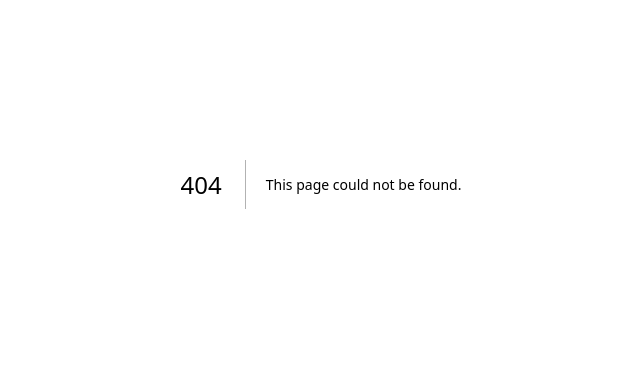
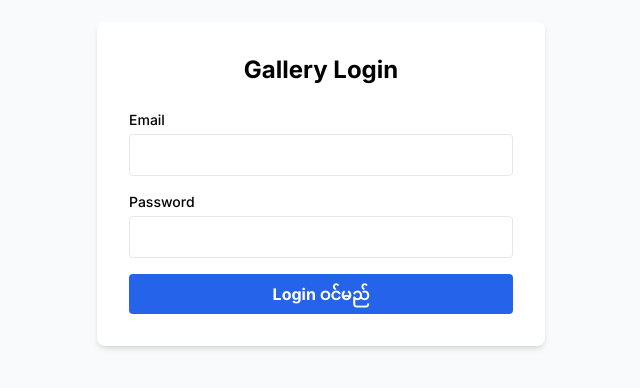
Before and after one commit to amazingmedia/my-photo-gallery, a Next.js app: page /login in a window 1280 px wide. Before the commit this address had no page. Shown: the part 216-604 px from the top of the page, without its empty margins (319-959 px from the left). Built offline with nearby package versions, Linux system fonts and the light colour scheme; no server answers.

Commit message:
Create page.tsx

```diff
--- /dev/null
+++ b/app/login/page.tsx
@@ -0,0 +1,66 @@
+'use client';
+import { useState } from 'react';
+import { createClient } from '@supabase/supabase-js';
+import { useRouter } from 'next/navigation';
+
+const supabase = createClient(
+  process.env.NEXT_PUBLIC_SUPABASE_URL!,
+  process.env.NEXT_PUBLIC_SUPABASE_ANON_KEY!
+);
+
+export default function Login() {
+  const [email, setEmail] = useState('');
+  const [password, setPassword] = useState('');
+  const [error, setError] = useState('');
+  const router = useRouter();
+
+  const handleLogin = async (e: React.FormEvent) => {
+    e.preventDefault();
+    setError('');
+
+    const { error } = await supabase.auth.signInWithPassword({
+      email,
+      password,
+    });
+
+    if (error) {
+      setError('Email သို့မဟုတ် Password မှားယွင်းနေပါသည်။');
+    } else {
+      router.push('/'); // Login အောင်မြင်ပါက ပင်မစာမျက်နှာသို့ သွားမည်
+    }
+  };
+
+  return (
+    <div className="min-h-screen flex items-center justify-center bg-gray-50">
+      <div className="max-w-md w-full bg-white p-8 rounded-lg shadow-md">
+        <h2 className="text-2xl font-bold text-center mb-6">Gallery Login</h2>
+        {error && <p className="text-red-500 text-sm text-center mb-4">{error}</p>}
+        <form onSubmit={handleLogin} className="space-y-4">
+          <div>
+            <label className="block text-sm font-medium mb-1">Email</label>
+            <input
+              type="email"
+              required
+              value={email}
+              onChange={(e) => setEmail(e.target.value)}
+              className="w-full border rounded px-3 py-2"
+            />
+          </div>
+          <div>
+            <label className="block text-sm font-medium mb-1">Password</label>
+            <input
+              type="password"
+              required
+              value={password}
+              onChange={(e) => setPassword(e.target.value)}
+              className="w-full border rounded px-3 py-2"
+            />
+          </div>
+          <button type="submit" className="w-full bg-blue-600 text-white font-bold py-2 rounded hover:bg-blue-700">
+            Login ဝင်မည်
+          </button>
+        </form>
+      </div>
+    </div>
+  );
+}
```
